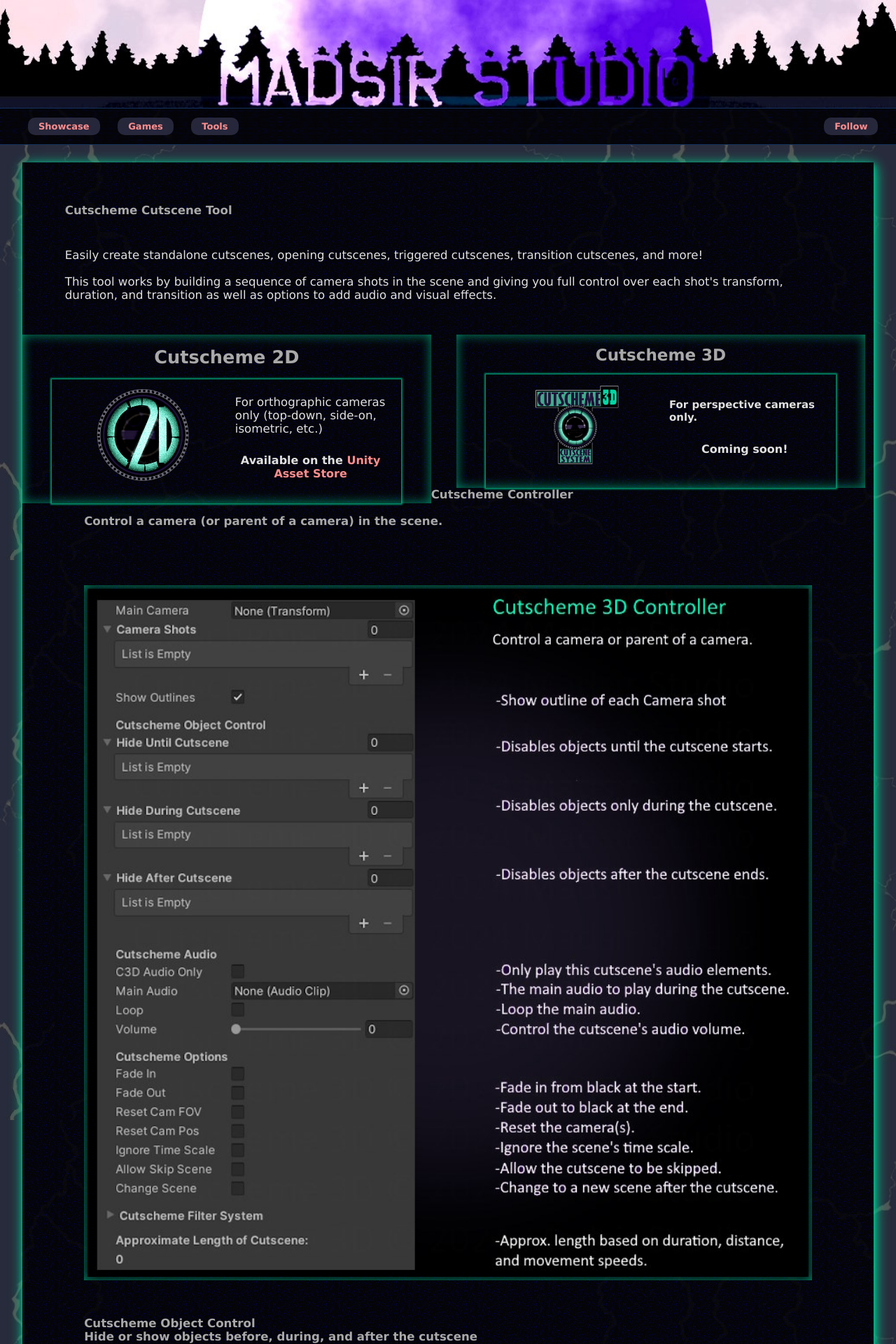
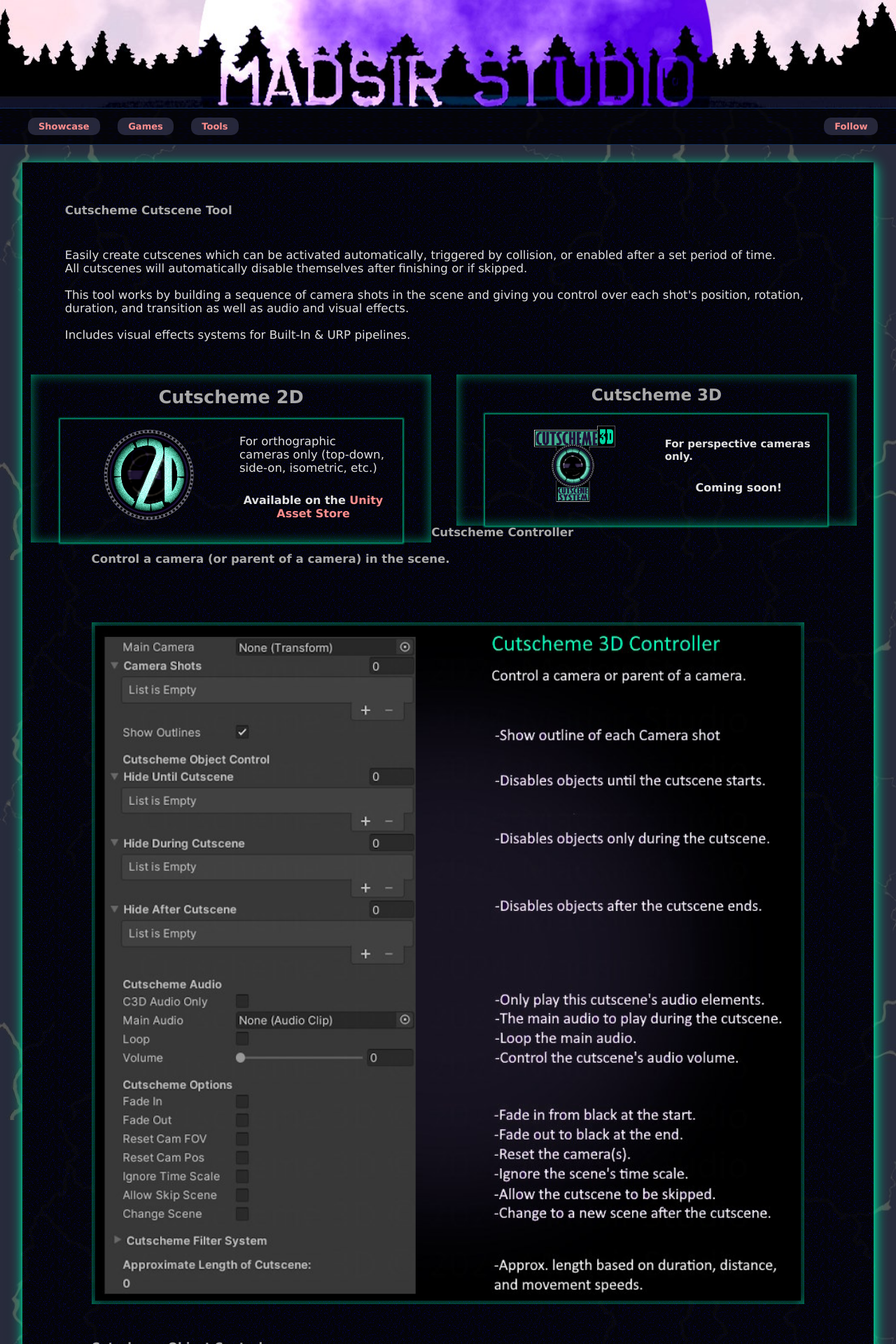
Before and after one commit to Madsir/madsirstudio.github.io, a Jekyll site: the page built from cutscheme/index.html, in a window 1280 px wide. Shown: the top 1920 px of the page at 70% size. Built offline with Jekyll 4.4.1, drawn with Linux system fonts in a browser that asks for light colours.

Commit message:
Update index.html

```diff
--- a/cutscheme/index.html
+++ b/cutscheme/index.html
@@ -20,6 +20,8 @@
 }
 .centerdiv {
   overflow:auto;
+	margin-left:1%;
+	margin-right:1%;
 }
   .left, .right {
   width: 48%;
@@ -132,11 +134,14 @@
 <div class="main">
 <br><br><br>
 	<h2>
-	Cutscheme Cutscene Tool</h2><br><p>Easily create standalone cutscenes, opening cutscenes, triggered cutscenes, transition cutscenes, and more!<br><br>
-	This tool works by building a sequence of camera shots in the scene and giving you full control over each shot's transform, duration, and transition as well as options to add audio and visual effects.
+	Cutscheme Cutscene Tool</h2><br><p>Easily create cutscenes which can be activated automatically, triggered by collision, or enabled after a set period of time.<br>All cutscenes will automatically disable themselves after finishing or if skipped.
+<br><br>
+This tool works by building a sequence of camera shots in the scene and giving you control over each shot's position, rotation, duration, and transition as well as audio and visual effects.
+<br><br>
+Includes visual effects systems for Built-In & URP pipelines.
 	</p>
 	<br><br>
-	<div class="centerdiv">
+<div class="centerdiv">
     <div class="left">
 	    <div class="split">
 	    	<h1>Cutscheme 2D</h1>
@@ -155,7 +160,7 @@
 		</div>
 
       </div>
-	</div>
+</div><!--end of left-->
       <div class="right">
 	      <div class="split">
 	      <h1>Cutscheme 3D</h1>
@@ -172,7 +177,7 @@
 		</div>
 	</div>
 </div>
-	      </div>
+</div>
       </div>
 		<br>
 		<br>
```
